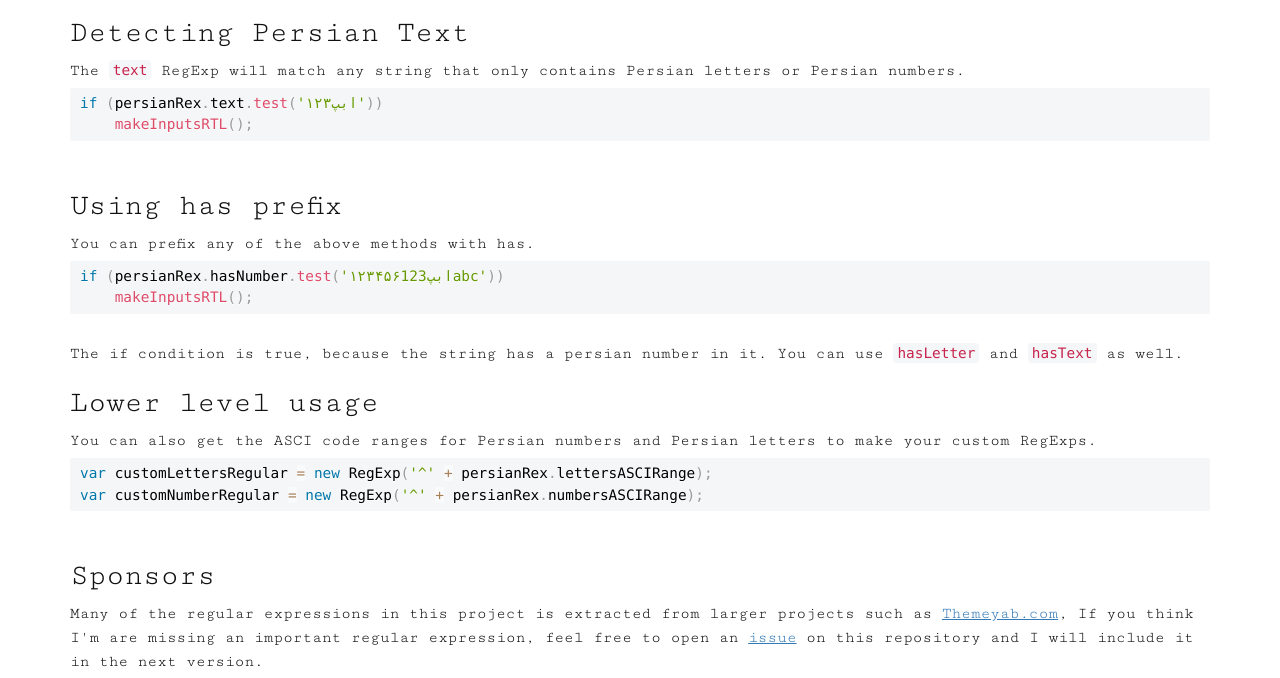
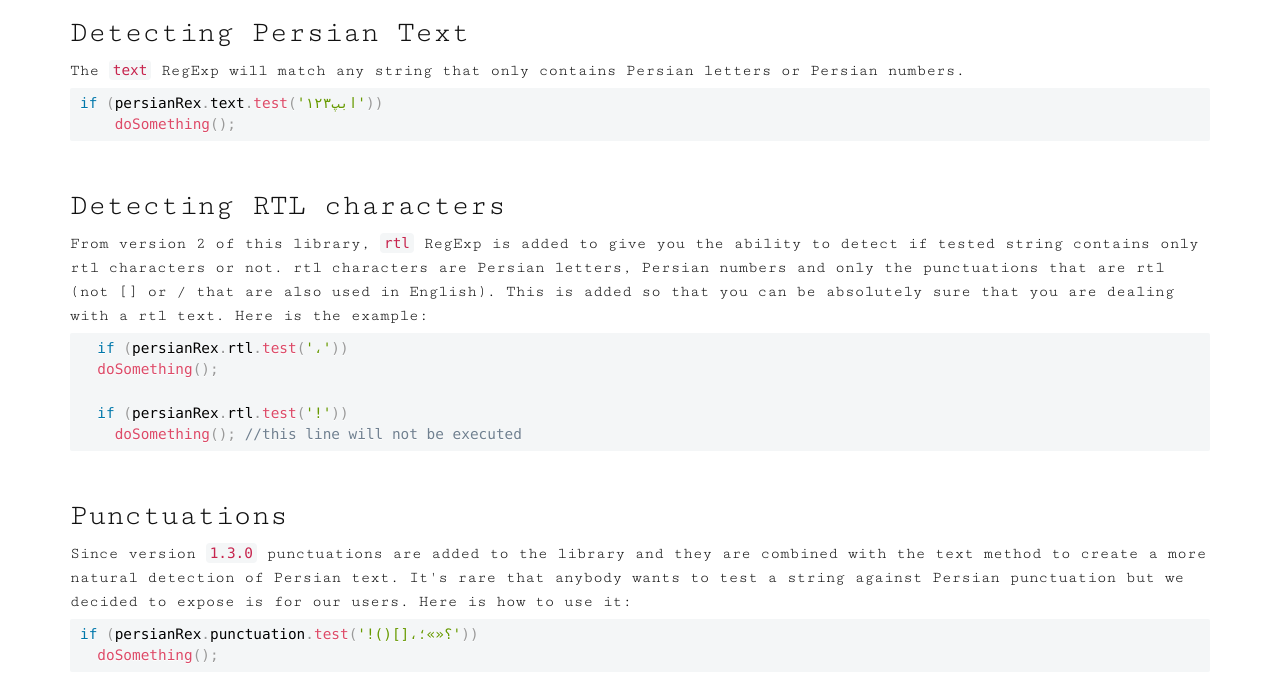
Before and after one commit to ImanMh/persianRex, a website: page index.html in a window 1280 px wide. Shown: the part 2110-2788 px from the top of the page. Drawn offline with Linux system fonts and the light colour scheme; a web font is replaced by a local one.

Commit message:
documentation updated

```diff
--- a/index.html
+++ b/index.html
@@ -67,7 +67,20 @@
         <h2>Detecting Persian Text</h2>
         <span>The <code>text</code> RegExp will match any string that only contains Persian letters or Persian numbers.</span>
         <code class="demo-code language-js">if (persianRex.text.test('ابپ۱۲۳'))
-    makeInputsRTL();</code>
+    doSomething();</code>
+
+        <h2>Detecting RTL characters</h2>
+        <span>From version 2 of this library, <code>rtl</code>  RegExp is added to give you the ability to detect if tested string contains only rtl characters or not. rtl characters are Persian letters, Persian numbers and only the punctuations that are rtl (not [] or / that are also used in English). This is added so that you can be absolutely sure that you are dealing with a rtl text. Here is the example:</span>
+        <code class="demo-code language-js">  if (persianRex.rtl.test('،'))
+  doSomething();
+
+  if (persianRex.rtl.test('!'))
+    doSomething(); //this line will not be executed</code>
+
+      <h2>Punctuations</h2>
+      <span>Since version <code>1.3.0</code> punctuations are added to the library and they are combined with the text method to create a more natural detection of Persian text. It's rare that anybody wants to test a string against Persian punctuation but we decided to expose is for our users. Here is how to use it:</span>
+      <code class="demo-code language-js">if (persianRex.punctuation.test('!()[]،؟«»؛'))
+  doSomething();</code>
 
         <h2>Using has prefix</h2>
         <span>You can prefix any of the above methods with has.</span>
@@ -78,7 +91,9 @@
         <h2>Lower level usage</h2>
         <span>You can also get the ASCI code ranges for Persian numbers and Persian letters to make your custom RegExps.</span>
         <code class="demo-code language-js">var customLettersRegular = new RegExp('^' + persianRex.lettersASCIRange);
-var customNumberRegular = new RegExp('^' + persianRex.numbersASCIRange);</code>
+  var customNumberRegular = new RegExp('^' + persianRex.numbersASCIRange);
+  var customNumberRegular = new RegExp('^' + persianRex.rtlPunctuationsASCIRange);
+  var customNumberRegular = new RegExp('^' + persianRex.ltrPunctuationsASCIRange);</code>
 
         <h2>Sponsors</h2>
         <p>Many of the regular expressions in this project is extracted from larger projects such as <a href="http://themeyab.com/" target="_blank">Themeyab.com</a>, If you think I'm are missing an important regular expression, feel free to open an <a href="https://github.com/ImanMh/persianRex/issues">issue</a> on this repository and I will include it in the next version.</p>
```
